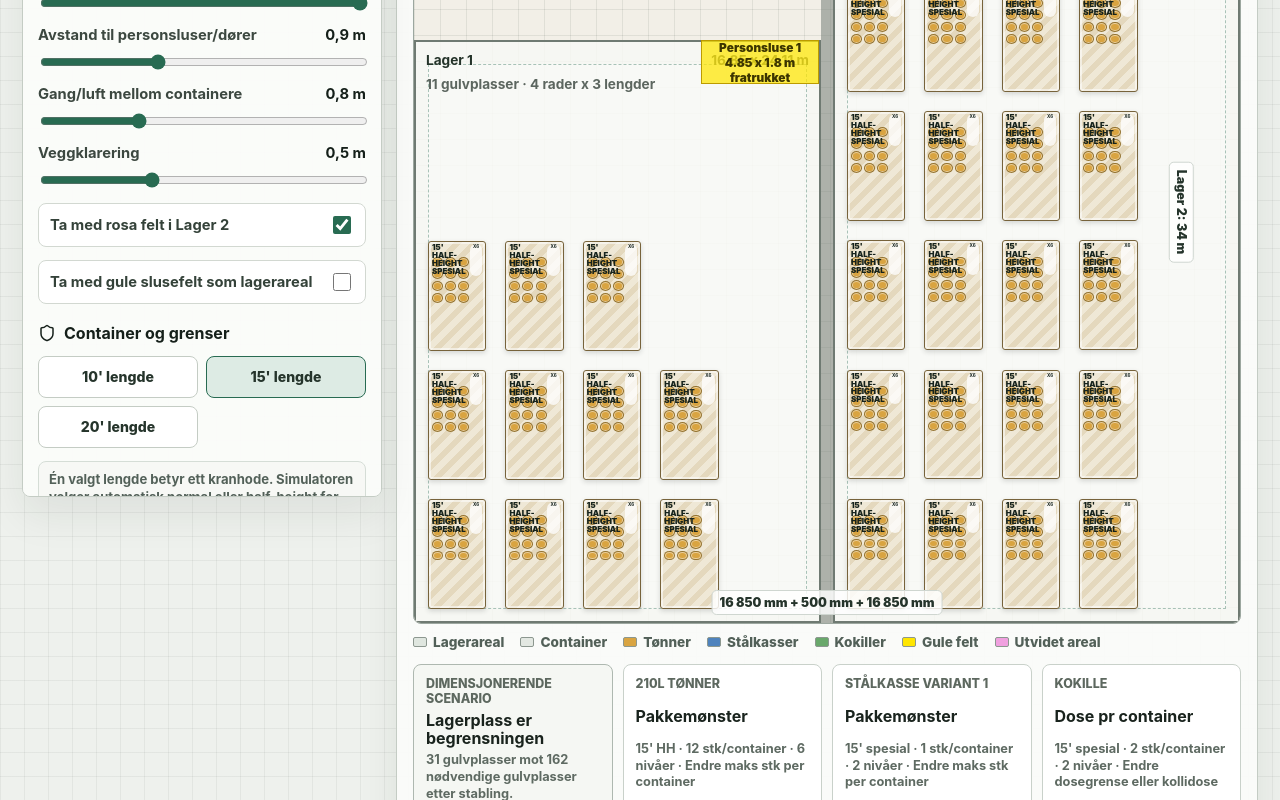
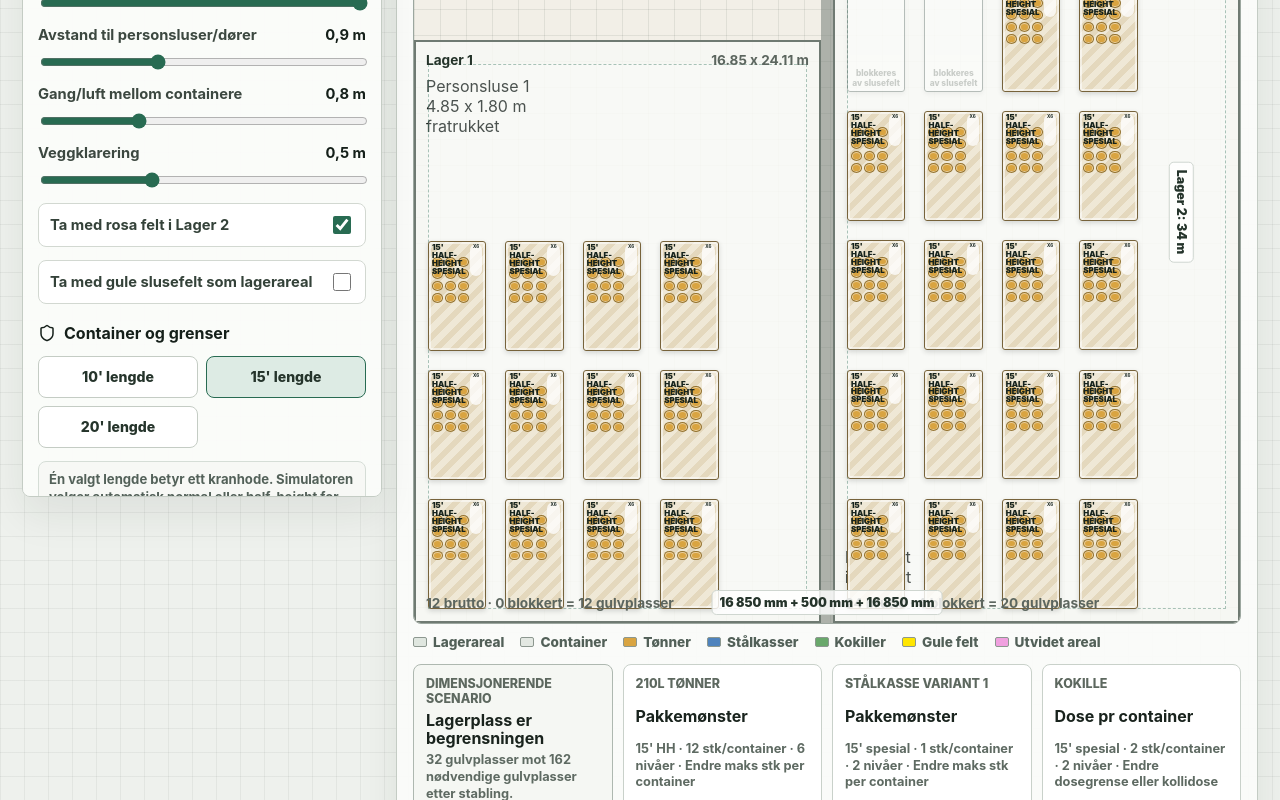
Before and after one commit to fredriksandresen-glitch/garasje-simulator, a React (Vite) app in the folder src/frontend/: page / in a window 1280 px wide. Shown: the part 640-1440 px from the top of the page. Built offline with nearby package versions, Linux system fonts and the light colour scheme.

Commit message:
Use geometric overlap for blocked storage slots

```diff
--- a/src/frontend/src/main.jsx
+++ b/src/frontend/src/main.jsx
@@ -193,9 +193,79 @@ function usePersistentState(key, initialValue) {
 }
 
 const rooms = [
-  { key: "lager1", label: "Lager 1", x: 0, width: 16.85, baseLength: 24.115, usableLength: 22.015, obstructionArea: 4.85 * 1.8 },
-  { key: "lager2", label: "Lager 2", x: 16.85 + separatorWidth, width: 16.85, usableLength: 29, extendedLength: 34, obstructionArea: 5.15 * 11.985 }
+  {
+    key: "lager1",
+    label: "Lager 1",
+    x: 0,
+    width: 16.85,
+    baseLength: 24.115,
+    usableLength: 22.015,
+    obstructions: [
+      { key: "personsluse1", label: "Personsluse 1", x: 16.85 - 4.85, y: 24.115 - 1.8, width: 4.85, length: 1.8, type: "yellow" }
+    ]
+  },
+  {
+    key: "lager2",
+    label: "Lager 2",
+    x: 16.85 + separatorWidth,
+    width: 16.85,
+    usableLength: 29,
+    extendedLength: 34,
+    obstructions: [
+      { key: "forrom-sluse", label: "Forrom / sluse", x: 0, y: 34 - 11.985, width: 5.15, length: 11.985, type: "yellow" }
+    ],
+    extension: { key: "rosa-felt", label: "Rosa felt", x: 0, y: 29, width: 16.85, length: 5, type: "pink" }
+  }
 ];
+
+function rectanglesOverlap(a, b) {
+  return (
+    a.x < b.x + b.width &&
+    a.x + a.width > b.x &&
+    a.y < b.y + b.length &&
+    a.y + a.length > b.y
+  );
+}
+
+function rectangleIntersectionArea(a, b) {
+  const overlapWidth = Math.max(0, Math.min(a.x + a.width, b.x + b.width) - Math.max(a.x, b.x));
+  const overlapLength = Math.max(0, Math.min(a.y + a.length, b.y + b.length) - Math.max(a.y, b.y));
+  return overlapWidth * overlapLength;
+}
+
+function buildRoomSlotGrid({ room, storageLength, containerPlacement, wallClearance, doorClearance, aisleGap, includeMarkedAreas }) {
+  const footprint = { length: containerPlacement.length + aisleGap, width: containerPlacement.width + aisleGap };
+  const clearWidth = Math.max(0, room.width - wallClearance * 2);
+  const clearLength = Math.max(0, storageLength - doorClearance);
+  const cols = Math.max(0, Math.floor(clearLength / footprint.length));
+  const rows = Math.max(0, Math.floor(clearWidth / footprint.width));
+  const slots = [];
+
+  for (let col = 0; col < cols; col += 1) {
+    for (let row = 0; row < rows; row += 1) {
+      const rectangle = {
+        x: wallClearance + row * footprint.width,
+        y: wallClearance + col * footprint.length,
+        width: containerPlacement.width,
+        length: containerPlacement.length
+      };
+      const blockedBy = (room.obstructions || []).find((obstruction) => rectanglesOverlap(rectangle, obstruction)) || null;
+      slots.push({
+        key: `${room.key}-${col}-${row}`,
+        ...rectangle,
+        blockedBy,
+        blocked: !includeMarkedAreas && Boolean(blockedBy)
+      });
+    }
+  }
+
+  const clearArea = { x: wallClearance, y: wallClearance, width: clearWidth, length: clearLength };
+  const obstructedArea = includeMarkedAreas
+    ? 0
+    : (room.obstructions || []).reduce((sum, obstruction) => sum + rectangleIntersectionArea(clearArea, obstruction), 0);
+
+  return { slots, cols, rows, clearWidth, clearLength, effectiveArea: Math.max(0, clearWidth * clearLength - obstructedArea) };
+}
 
 function App() {
   const [planningMode, setPlanningMode] = usePersistentState("planningMode", "scenario");
@@ -241,7 +311,6 @@ function App() {
     const containerPlacement = rotateContainers
       ? { length: container.width, width: container.length }
       : { length: container.length, width: container.width };
-    const footprint = { length: containerPlacement.length + aisleGap, width: containerPlacement.width + aisleGap };
     const maxLevelsForHeight = Math.max(1, Math.floor(heightLimit / container.height));
     const levels = Math.max(1, Math.min(stackLimit, maxLevelsForHeight));
     const maxHalfLevelsForHeight = halfContainer ? Math.max(1, Math.floor(heightLimit / halfContainer.height)) : 0;
@@ -252,23 +321,27 @@ function App() {
     const roomModels = rooms.map((room) => {
       const storageLength = room.key === "lager2" && useLager2Extension ? room.extendedLength : room.usableLength;
       const displayLength = room.key === "lager1" ? room.baseLength : room.extendedLength;
-      const clearWidth = Math.max(0, room.width - wallClearance * 2);
-      const clearLength = Math.max(0, storageLength - doorClearance);
-      const cols = Math.max(0, Math.floor(clearLength / footprint.length));
-      const rows = Math.max(0, Math.floor(clearWidth / footprint.width));
-      const obstructionSlots = includeMarkedAreas ? 0 : Math.ceil(room.obstructionArea / (footprint.length * footprint.width));
-      const floorSlots = Math.max(0, cols * rows - obstructionSlots);
+      const grid = buildRoomSlotGrid({ room, storageLength, containerPlacement, wallClearance, doorClearance, aisleGap, includeMarkedAreas });
+      const blockedSlots = grid.slots.filter((slot) => slot.blocked);
+      const availableSlots = grid.slots.filter((slot) => !slot.blocked);
+      const floorSlots = availableSlots.length;
       return {
         ...room,
         storageLength,
         displayLength,
-        cols,
-        rows,
+        cols: grid.cols,
+        rows: grid.rows,
+        geometricSlots: grid.slots,
+        grossSlots: grid.slots.length,
+        blockedSlots,
+        availableSlots,
         floorSlots,
         totalSlots: floorSlots,
         wallClearance,
         doorClearance,
-        effectiveArea: clearWidth * clearLength - (includeMarkedAreas ? 0 : room.obstructionArea),
+        includeMarkedAreas,
+        useLager2Extension,
+        effectiveArea: grid.effectiveArea,
         leftPct: (room.x / planWidth) * 100,
         topPct: ((planLength - displayLength) / planLength) * 100,
         widthPct: (room.width / planWidth) * 100,
@@ -382,10 +455,7 @@ function App() {
       const { slots, nextOffset } = buildRoomVisualSlots({
         room,
         container,
-        containerPlacement,
         containerRotated: rotateContainers,
-        wallClearance,
-        aisleGap,
         visualQueue,
         offset: visualOffset
       });
@@ -665,8 +735,6 @@ function App() {
 }
 
 function ArchitecturalPlan({ model, includeMarkedAreas, useLager2Extension }) {
-  const markedClass = includeMarkedAreas ? "blocked included" : "blocked excluded";
-  const markedStatus = includeMarkedAreas ? "inkludert" : "fratrukket";
   return (
     <div className="plan-shell">
       <div className="plan-canvas" style={{ aspectRatio: `${model.planWidth} / ${model.planLength}` }}>
@@ -674,11 +742,6 @@ function ArchitecturalPlan({ model, includeMarkedAreas, useLager2Extension }) {
         <div className="dimension dimension-height">Lager 2: {model.planLength.toFixed(0)} m</div>
         {model.roomModels.map((room) => <PlanRoom key={room.key} room={room} model={model} />)}
         <div className="separator" style={{ left: `${(16.85 / model.planWidth) * 100}%`, width: `${(separatorWidth / model.planWidth) * 100}%` }} />
-        <div className={`${markedClass} blocked-l1`}>Personsluse 1<br />4.85 x 1.8 m<br />{markedStatus}</div>
-        <div className={`${markedClass} blocked-l2`}>Forrom / sluse<br />5.15 x 11.99 m<br />{markedStatus}</div>
-        <div className={useLager2Extension ? "extension-label included" : "extension-label excluded"}>
-          Rosa felt<br />17.15 x 5.00 m<br />{useLager2Extension ? "inkludert" : "fratrukket"}
-        </div>
       </div>
       <div className="plan-legend">
         <span><i className="legend-storage" />Lagerareal</span>
@@ -706,10 +769,37 @@ function PlanRoom({ room, model }) {
           bottom: `${(room.wallClearance / room.displayLength) * 100}%`
         }}
       />
+      {(room.obstructions || []).map((obstruction) => (
+        <div
+          className={`room-obstruction ${room.includeMarkedAreas ? "included" : "excluded"}`}
+          key={obstruction.key}
+          style={{
+            left: `${(obstruction.x / room.width) * 100}%`,
+            top: `${((room.displayLength - obstruction.y - obstruction.length) / room.displayLength) * 100}%`,
+            width: `${(obstruction.width / room.width) * 100}%`,
+            height: `${(obstruction.length / room.displayLength) * 100}%`
+          }}
+        >
+          {obstruction.label}<br />{obstruction.width.toFixed(2)} x {obstruction.length.toFixed(2)} m<br />{room.includeMarkedAreas ? "inkludert" : "fratrukket"}
+        </div>
+      ))}
+      {room.extension && (
+        <div
+          className={`room-extension ${room.useLager2Extension ? "included" : "excluded"}`}
+          style={{
+            left: `${(room.extension.x / room.width) * 100}%`,
+            top: `${((room.displayLength - room.extension.y - room.extension.length) / room.displayLength) * 100}%`,
+            width: `${(room.extension.width / room.width) * 100}%`,
+            height: `${(room.extension.length / room.displayLength) * 100}%`
+          }}
+        >
+          {room.extension.label}<br />{room.useLager2Extension ? "inkludert" : "fratrukket"}
+        </div>
+      )}
       <div className="container-layer">
         {room.visualSlots.map((slot) => <ContainerFootprint key={slot.key} model={model} slot={slot} />)}
       </div>
-      <div className="plan-room-footer">{room.totalSlots} gulvplasser · {room.rows} rader x {room.cols} lengder</div>
+      <div className="plan-room-footer">{room.grossSlots} brutto · {room.blockedSlots.length} blokkert = {room.floorSlots} gulvplasser</div>
     </article>
   );
 }
@@ -721,15 +811,15 @@ function ContainerFootprint({ model, slot }) {
   const containerClass = renderedContainer.height < 1.2 ? "half-height" : renderedContainer.length < 4 ? "iso10" : "iso20";
   return (
     <div
-      className={`container-footprint ${containerClass} ${loadClass} ${slot.mixed ? "mixed-stack" : ""}`}
+      className={`container-footprint ${containerClass} ${loadClass} ${slot.blocked ? "slot-blocked" : ""} ${slot.mixed ? "mixed-stack" : ""}`}
       style={{ left: `${slot.leftPct}%`, top: `${slot.topPct}%`, width: `${slot.widthPct}%`, height: `${slot.heightPct}%` }}
       title={slot.title}
     >
       <div className="container-label">
-        <span>{renderedContainer.label}{model.containerRotated ? " · 90°" : ""}</span>
+        <span>{slot.blocked ? "Blokkert plass" : `${renderedContainer.label}${model.containerRotated ? " · 90°" : ""}`}</span>
         {slot.stackCount > 1 && <strong>x{slot.stackCount}</strong>}
       </div>
-      {load ? (
+      {slot.blocked ? <span className="empty-label">blokkeres av slusefelt</span> : load ? (
         <div className="payload-layer">
           {Array.from({ length: Math.min(slot.packageCount ?? load.perContainer, 24) }).map((_, index) => (
             <span
@@ -820,33 +910,30 @@ function buildFloorStackQueue(scenarioRows, totalFloorSlots) {
   return queue;
 }
 
-function buildRoomVisualSlots({ room, container, containerPlacement, containerRotated, wallClearance, aisleGap, visualQueue, offset }) {
+function buildRoomVisualSlots({ room, container, containerRotated, visualQueue, offset }) {
   const slots = [];
   let nextOffset = offset;
-  for (let col = 0; col < room.cols; col += 1) {
-    for (let row = 0; row < room.rows; row += 1) {
-      if (slots.length >= room.floorSlots) break;
-      const stack = visualQueue[nextOffset] || null;
-      nextOffset += 1;
+  for (const geometricSlot of room.geometricSlots) {
+    const stack = geometricSlot.blocked ? null : visualQueue[nextOffset] || null;
+    if (!geometricSlot.blocked) nextOffset += 1;
     const load = stack?.load || null;
-      const xMeters = wallClearance + row * (containerPlacement.width + aisleGap);
-      const yFromBottom = wallClearance + col * (containerPlacement.length + aisleGap);
-      const topMeters = room.displayLength - yFromBottom - containerPlacement.length;
+    const topMeters = room.displayLength - geometricSlot.y - geometricSlot.length;
     slots.push({
-        key: `${room.key}-${col}-${row}`,
+      ...geometricSlot,
       load,
       stackCount: stack?.stackCount || 0,
       packageCount: stack?.packageCount || 0,
       mixed: false,
-        leftPct: (xMeters / room.width) * 100,
+      leftPct: (geometricSlot.x / room.width) * 100,
       topPct: (Math.max(0, topMeters) / room.displayLength) * 100,
-        widthPct: (containerPlacement.width / room.width) * 100,
-        heightPct: (containerPlacement.length / room.displayLength) * 100,
-        title: load
+      widthPct: (geometricSlot.width / room.width) * 100,
+      heightPct: (geometricSlot.length / room.displayLength) * 100,
+      title: geometricSlot.blocked
+        ? `${container.label}: blokkeres av ${geometricSlot.blockedBy.label.toLowerCase()}`
+        : load
           ? `${load.containerChoice.label}${containerRotated ? " · 90° i lageret" : ""}: ${stack.packageCount} ${load.label.toLowerCase()} i vist container, ${stack.stackCount} nivå(er)`
           : `${container.label}${containerRotated ? " · 90° i lageret" : ""}: ledig plass`
     });
-    }
   }
   return { slots, nextOffset };
 }
```
Lines whose indentation alone changed are shown as unchanged.
